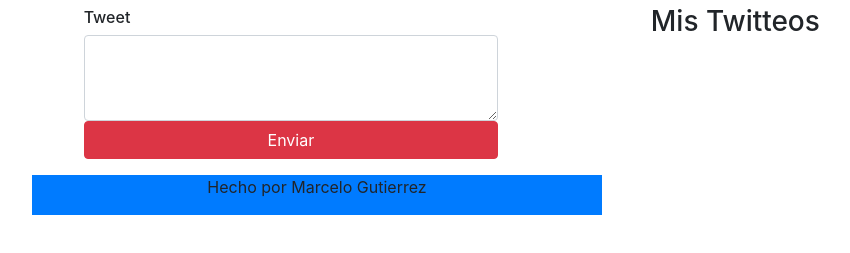
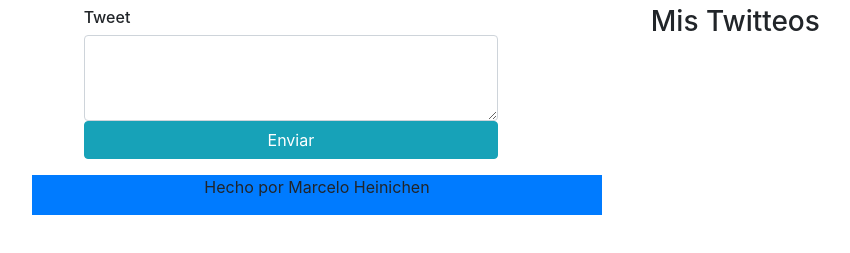
Before and after one commit to CheloHei/LocalStorage, a plain HTML site: page index.html in a window 1280 px wide. Shown: the part 51-304 px from the top of the page, without its empty margins (38-888 px from the left). Drawn offline with Linux system fonts and the light colour scheme.

Commit message:
Devolviendo colores

```diff
--- a/index.html
+++ b/index.html
@@ -25,7 +25,7 @@
                             <label for="tweet" class="h6">Tweet</label>
                             <textarea class="form-control" name="tweet" id="tweet" rows="3"></textarea>
 
-                            <button type="submit" class="btn btn-danger tw btn-block">Enviar</button>
+                            <button type="submit" class="btn btn-info tw btn-block">Enviar</button>
                         </form>
                     </div>
 
@@ -40,7 +40,7 @@
     <div class="container">
         <div class="row ">
             <footer class="col-md-6 bg-primary"><p class="text-center">
-                Hecho por Marcelo Gutierrez
+                Hecho por Marcelo Heinichen
             </p></footer>
         </div>
     </div>
```
